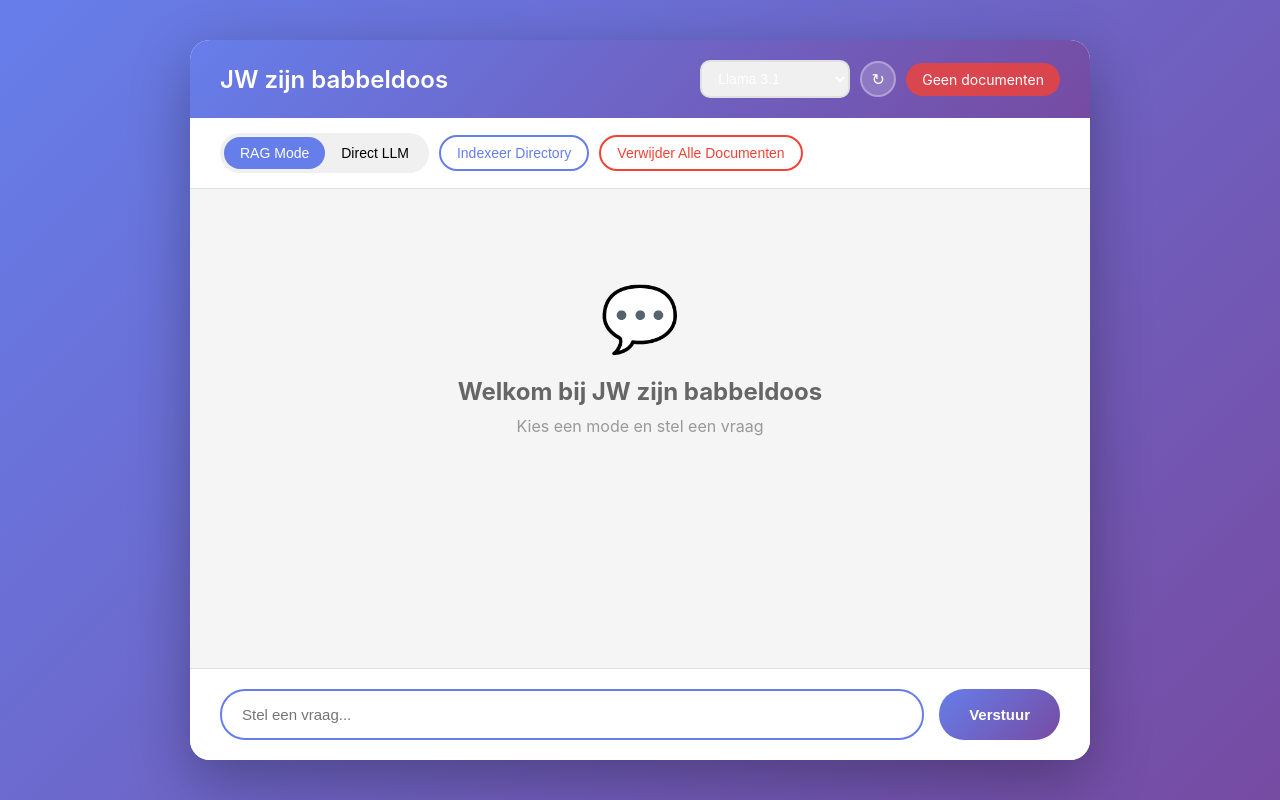
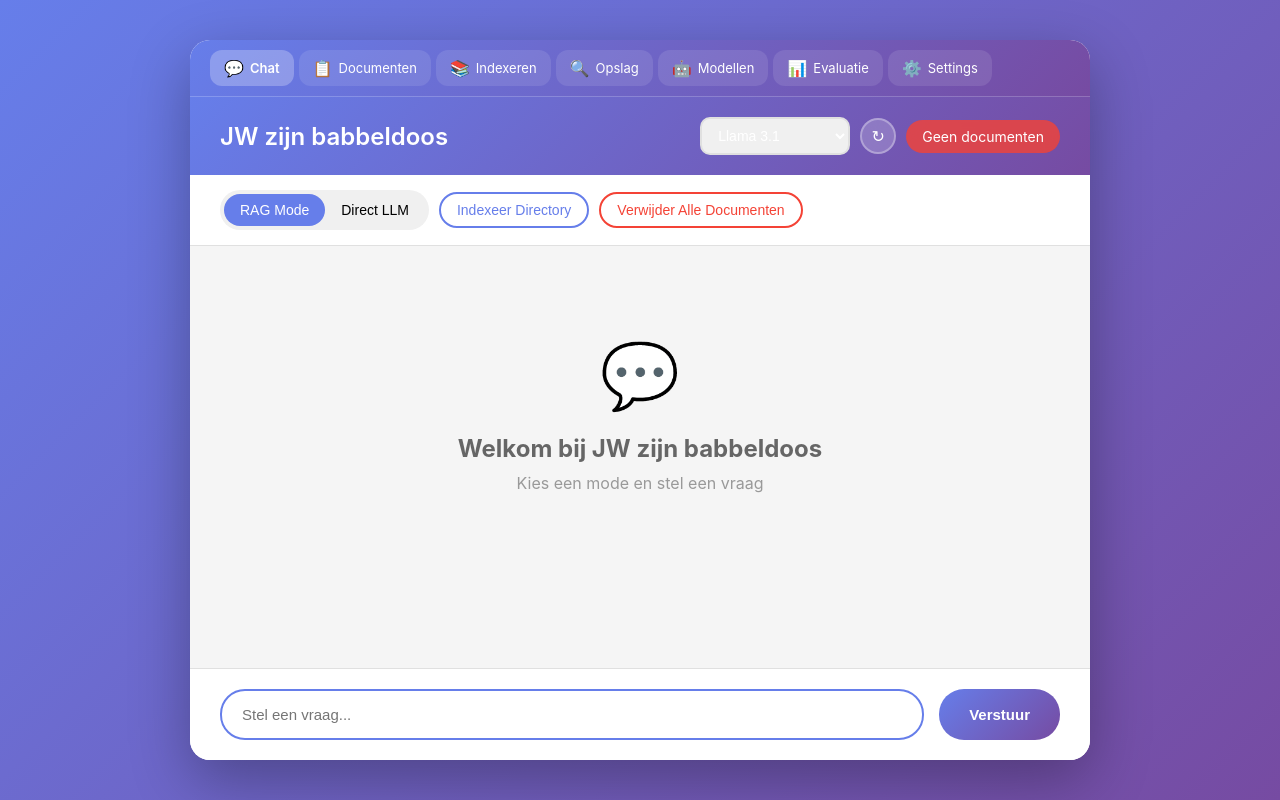
Before and after one commit to jwvanderstam/WhereSpace, a Flask app: page / in a window 1280 px wide. Run offline with Flask 3, Linux system fonts and the light colour scheme; data that the repository does not hold is empty; some libraries are stand-ins or nearby versions.

Commit message:
Add horizontal navigation bar to chat interface

```diff
--- a/templates/index.html
+++ b/templates/index.html
@@ -31,6 +31,53 @@
             display: flex;
             flex-direction: column;
             overflow: hidden;
+        }
+
+        /* Navigation Bar */
+        .nav-bar {
+            background: linear-gradient(135deg, #667eea 0%, #764ba2 100%);
+            padding: 10px 20px;
+            display: flex;
+            gap: 5px;
+            overflow-x: auto;
+            border-bottom: 1px solid rgba(255, 255, 255, 0.2);
+        }
+
+        .nav-bar::-webkit-scrollbar {
+            height: 4px;
+        }
+
+        .nav-bar::-webkit-scrollbar-thumb {
+            background: rgba(255, 255, 255, 0.3);
+            border-radius: 2px;
+        }
+
+        .nav-link {
+            display: inline-flex;
+            align-items: center;
+            gap: 6px;
+            padding: 8px 14px;
+            color: white;
+            text-decoration: none;
+            font-size: 13px;
+            border-radius: 12px;
+            transition: all 0.3s;
+            white-space: nowrap;
+            background: rgba(255, 255, 255, 0.1);
+        }
+
+        .nav-link:hover {
+            background: rgba(255, 255, 255, 0.2);
+            transform: translateY(-2px);
+        }
+
+        .nav-link.active {
+            background: rgba(255, 255, 255, 0.25);
+            font-weight: 600;
+        }
+
+        .nav-icon {
+            font-size: 16px;
         }
 
         .header {
@@ -753,6 +800,38 @@
 </head>
 <body>
     <div class="container">
+        <!-- Navigation Bar -->
+        <div class="nav-bar">
+            <a href="/" class="nav-link active">
+                <span class="nav-icon">💬</span>
+                <span>Chat</span>
+            </a>
+            <a href="/documents" class="nav-link">
+                <span class="nav-icon">📋</span>
+                <span>Documenten</span>
+            </a>
+            <a href="/ingest" class="nav-link">
+                <span class="nav-icon">📚</span>
+                <span>Indexeren</span>
+            </a>
+            <a href="/storage" class="nav-link">
+                <span class="nav-icon">🔍</span>
+                <span>Opslag</span>
+            </a>
+            <a href="/models" class="nav-link">
+                <span class="nav-icon">🤖</span>
+                <span>Modellen</span>
+            </a>
+            <a href="/evaluation" class="nav-link">
+                <span class="nav-icon">📊</span>
+                <span>Evaluatie</span>
+            </a>
+            <a href="/settings" class="nav-link">
+                <span class="nav-icon">⚙️</span>
+                <span>Settings</span>
+            </a>
+        </div>
+
         <div class="header">
             <h1>JW zijn babbeldoos</h1>
             <div class="header-right">
@@ -767,7 +846,7 @@
                      onclick="showDocumentsModal()"
                      title="Click to view documents">
                     {% if docs_exist %}
-                        {{ doc_count }} documenten
+                        {{ doc_count }} documents
                     {% else %}
                         Geen documenten
                     {% endif %}
```
